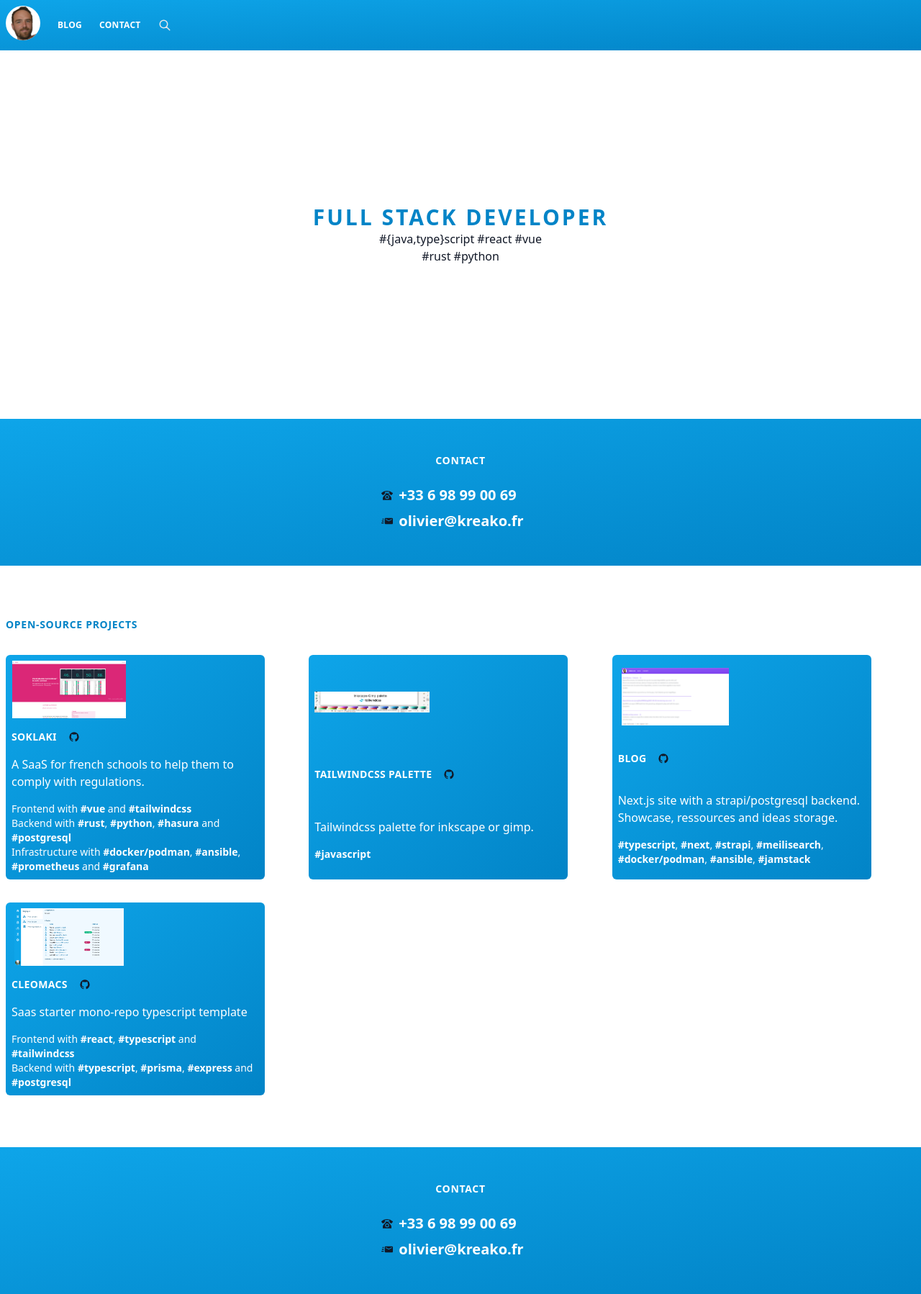
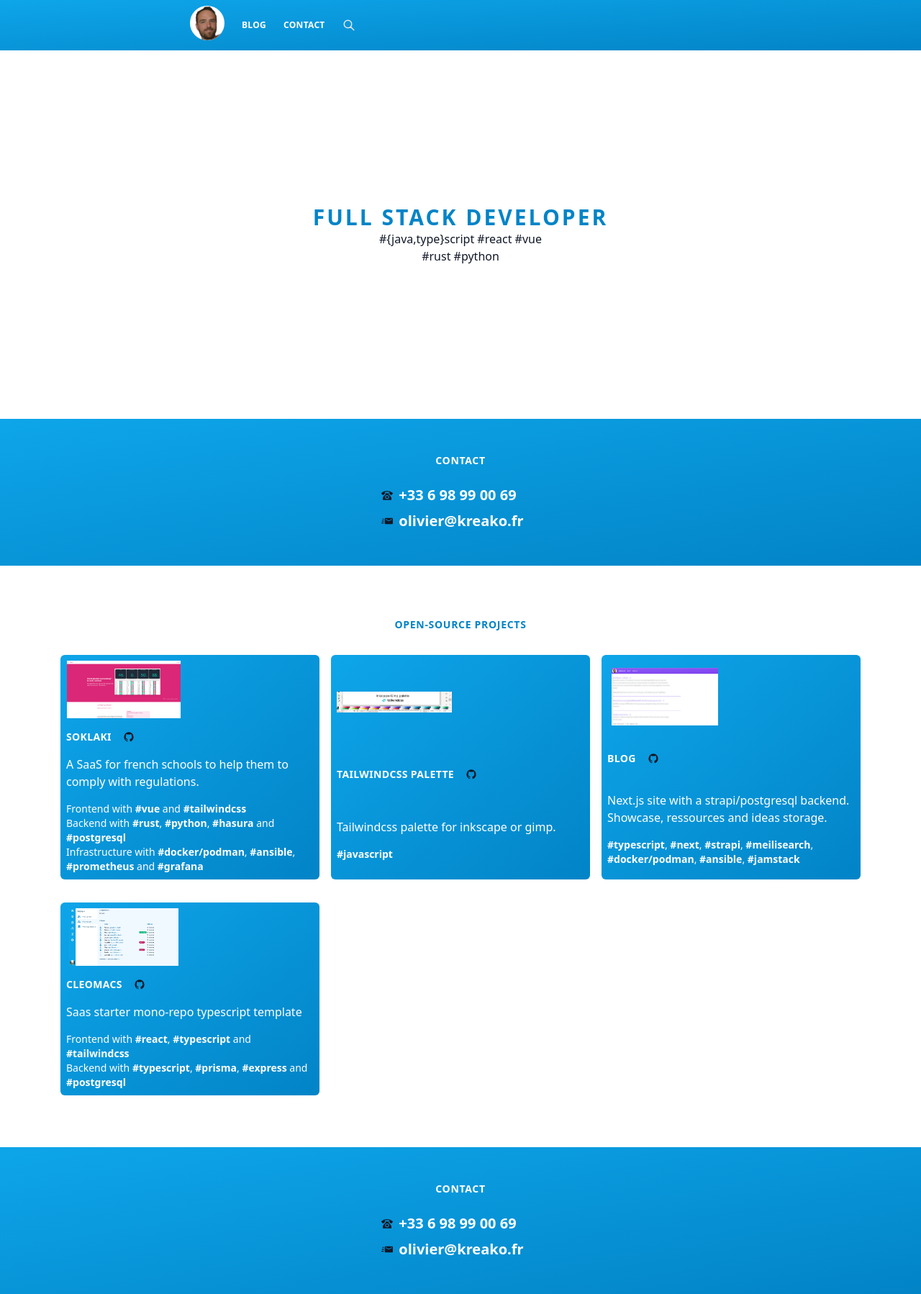
Before and after one commit to kreako/kreako.fr, a Next.js app in the folder next/: page / in a window 1280 px wide. Shown: the whole page at 72% size. Built offline with nearby package versions, Linux system fonts and the light colour scheme.

Commit message:
Some styling cosmectic changes - mostly limiting width

```diff
--- a/next/components/header.tsx
+++ b/next/components/header.tsx
@@ -3,7 +3,8 @@ import Link from "next/link"
 
 export default function Header() {
   return (
-    <header className="flex flex-row bg-gradient-to-br from-sky-500 to-sky-600 items-center space-x-6">
+    <header className="bg-gradient-to-br from-sky-500 to-sky-600 ">
+      <div className="flex flex-row items-center space-x-6 max-w-3xl mx-auto">
         <div className="ml-2 my-2 flex-none">
           <Link href="/">
             <a>
@@ -48,6 +49,7 @@ export default function Header() {
             </a>
           </Link>
         </div>
+      </div>
     </header>
   )
 }
--- a/next/pages/archive/[year]/[month].tsx
+++ b/next/pages/archive/[year]/[month].tsx
@@ -16,11 +16,11 @@ function PaginationButton({ label, month }: PaginationButtonProps) {
   if (month) {
     return (
       <Link href={`/archive/${month.year}/${month.month}`}>
-        <a className="bg-sky-600 text-white font-bold px-4 py-2 hover:bg-sky-400">{label}</a>
+        <a className="text-sky-600 font-bold hover:text-sky-400">{label}</a>
       </Link>
     )
   } else {
-    return <div className="bg-gray-100 text-gray-400 font-bold px-4 py-2">{label}</div>
+    return <div className="text-gray-400 font-bold">{label}</div>
   }
 }
 
@@ -40,8 +40,8 @@ export default function Archive({ contents, current, previous, next }: ArchivePr
         </title>
         <meta name="description" content="blog page of kreako.fr" />
       </Head>
-      <div>
-        <div className="mt-2 text-lg">
+      <div className="max-w-3xl mx-auto">
+        <div className="mt-4 text-xs text-sky-600 font-bold uppercase tracking-wide">
           Archive of {current.year}/{current.month}
         </div>
         <div className="mt-8">
@@ -53,7 +53,7 @@ export default function Archive({ contents, current, previous, next }: ArchivePr
             }
           })}
         </div>
-        <div className="flex flex-row space-x-2">
+        <div className="flex flex-row space-x-2 justify-center">
           <PaginationButton label="previous" month={previous} />
           <PaginationButton label="next" month={next} />
         </div>
--- a/next/pages/blog.tsx
+++ b/next/pages/blog.tsx
@@ -17,7 +17,7 @@ export default function Blog({ contents, archiveLink }: BlogProps) {
         <title>blog - kreako</title>
         <meta name="description" content="blog page of kreako.fr" />
       </Head>
-      <div className="px-2 mt-8">
+      <div className="px-2 mt-8 max-w-3xl mx-auto">
         {contents.map((c) => {
           if (c.kind === "link") {
             return <ContentLink link={c.link} key={c.id} />
@@ -26,7 +26,7 @@ export default function Blog({ contents, archiveLink }: BlogProps) {
           }
         })}
       </div>
-      <div>
+      <div className="my-4 max-w-3xl mx-auto">
         <Link href={archiveLink}>
           <a className="text-sky-600">Archives</a>
         </Link>
--- a/next/pages/contact.tsx
+++ b/next/pages/contact.tsx
@@ -9,7 +9,7 @@ export default function Contact() {
         <title>contact - kreako</title>
         <meta name="description" content="contact page of kreako.fr" />
       </Head>
-      <section className="flex flex-col items-center min-h-[18rem] md:min-h-[24rem] lg:min-h-[32rem]">
+      <section className="flex flex-col items-center min-h-[18rem] md:min-h-[24rem] lg:min-h-[32rem] ">
         <div className="flex flex-col justify-center flex-grow items-center">
           <div className="grid grid-cols-1 gap-y-2 md:gap-y-4 lg:gap-y-6 mt-20 text-gray-900">
             <div className="flex items-center space-x-2  mr-8">
--- a/next/pages/index.tsx
+++ b/next/pages/index.tsx
@@ -28,11 +28,11 @@ const Home: NextPage = () => {
         <ContactBlock />
       </section>
 
-      <section className="flex flex-col px-2 py-6 mt-12">
+      <section className="flex flex-col px-2 py-6 mt-12 items-center">
         <div className="uppercase tracking-wider font-bold text-sky-600 text-sm">
           Open-source projects
         </div>
-        <div className="grid justify-between grid-cols-1 md:grid-cols-2 lg:grid-cols-3 md:max-w-screen-md lg:max-w-screen-xl">
+        <div className="grid justify-between grid-cols-1 md:grid-cols-2 lg:grid-cols-3  md:max-w-screen-md lg:max-w-screen-xl gap-x-4">
           <ProjectCard
             img="/projects/soklaki.png"
             url="https://soklaki.fr"
--- a/next/pages/note/[slug]/[id].tsx
+++ b/next/pages/note/[slug]/[id].tsx
@@ -15,7 +15,7 @@ export default function Note({ note }: NoteProps) {
         <title>{note.title} - kreako</title>
         <meta name="description" content="blog page of kreako.fr" />
       </Head>
-      <div className="mt-4">
+      <div className="mt-4 max-w-3xl mx-auto">
         <div className="flex flex-row items-center space-x-4 text-sky-600">
           <div className="font-bold flex-grow-0">{note.title}</div>
           <IconNote />
--- a/next/pages/search.tsx
+++ b/next/pages/search.tsx
@@ -138,7 +138,7 @@ export default function Search() {
         <title>search - kreako</title>
         <meta name="description" content="search page of kreako.fr" />
       </Head>
-      <section className="px-2 mt-8">
+      <section className="px-2 mt-8 max-w-3xl mx-auto">
         {query === "" ? <h1>No filter</h1> : <h1>Filter for {query}</h1>}
         <input
           type="text"
@@ -146,8 +146,10 @@ export default function Search() {
           onChange={onQueryChange}
           className="w-full mt-1 block rounded-md border-gray-300 shadow-sm focus:border-sky-300 focus:ring focus:ring-sky-200 focus:ring-opacity-50"
         />
+      </section>
+      <section className="px-2 mt-8">
         {results && (
-          <div className="mt-4 grid grid-cols-3 gap-4">
+          <div className="mt-4 grid sm:grid-cols-1 md:grid-cols-2 lg:grid-cols-3 xl:grid-cols-4 2xl:grid-cols-5 gap-4">
             {results.map((c) => {
               if (c.kind === "link") {
                 return <LinkPreview link={c} key={c.id} />
```
Lines whose indentation alone changed are shown as unchanged.
